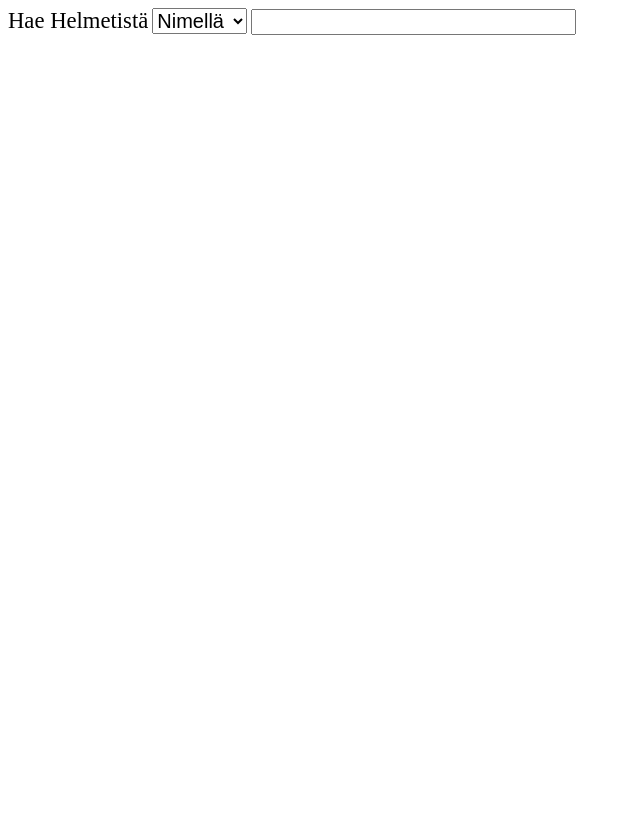
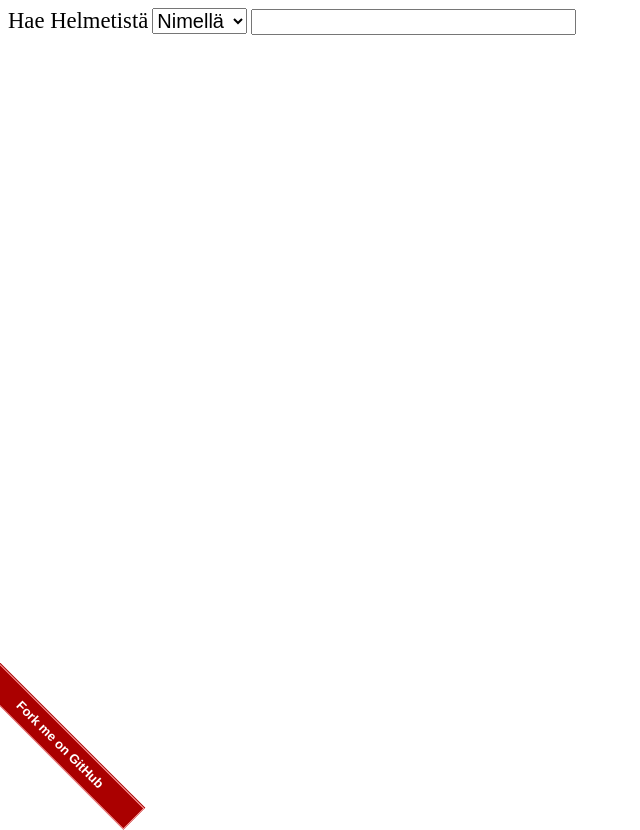
Before and after one commit to avuori/Kirjastohaku, a plain HTML site: page index.html in a window 1280 px wide. Shown: the whole page, without its empty margins (0-640 px from the left). Before the commit the page ends 800 px from the top, so only its background shows below. Drawn offline with Linux system fonts and the light colour scheme.

Commit message:
Adds github ribbon.

```diff
--- a/index.html
+++ b/index.html
@@ -10,6 +10,26 @@
 			select { height: 26px; font-size: 20px; }
 			label { font-size: 17pt; }
 			iframe { position: absolute; right: 0; width: 770px; height: 600px;}
+
+			.ribbon {
+			  background-color: #a00;
+			  overflow: hidden;
+				position: absolute;
+				  left: -2.8em;
+				  bottom: 2.5em;
+				  -moz-transform: rotate(45deg);
+				  -webkit-transform: rotate(45deg);
+			}
+			.ribbon a {
+			  border: 1px solid #faa;
+			  color: #fff;
+			  display: block;
+			  font: bold 81.25% 'Helvetiva Neue', Helvetica, Arial, sans-serif;
+			  margin: 0.05em 0;
+			  padding: 0.5em 3.5em;
+			  text-align: center;
+			  text-decoration: none;
+			}
 		</style>
 		<script type="text/javascript" src="jquery-1.6.1.js"></script>
 		<script type="text/javascript" src="jquery-ui-1.8.13.custom.min.js"></script>
@@ -67,5 +87,9 @@
 		</select>
 		<input type="text" id="search" />
 		<iframe id="frame" src="about:blank" frameborder="0"></iframe>
+		<div class="ribbon">
+			<a href="http://github.com/avuori/Kirjastohaku" rel="me">Fork me on GitHub</a>
+		</div>
+</div>
 	</body>
 </html>
```
